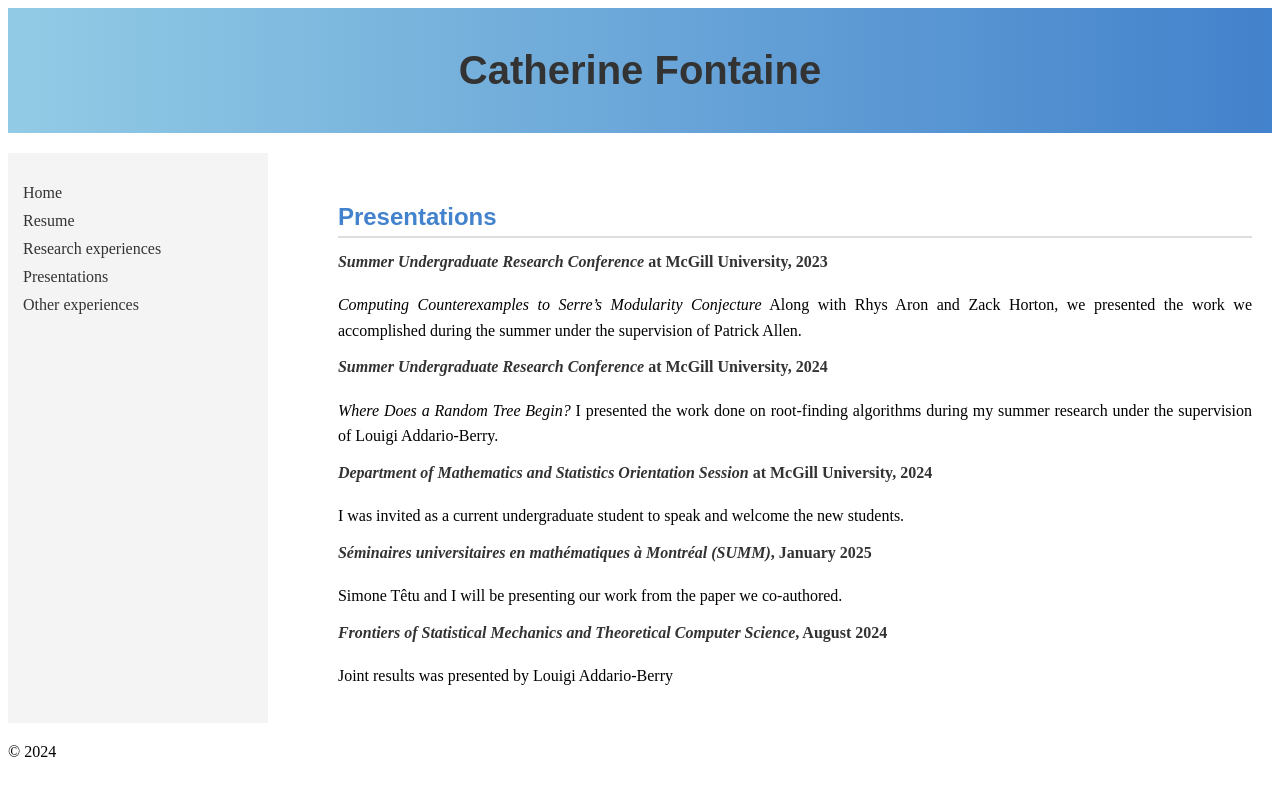
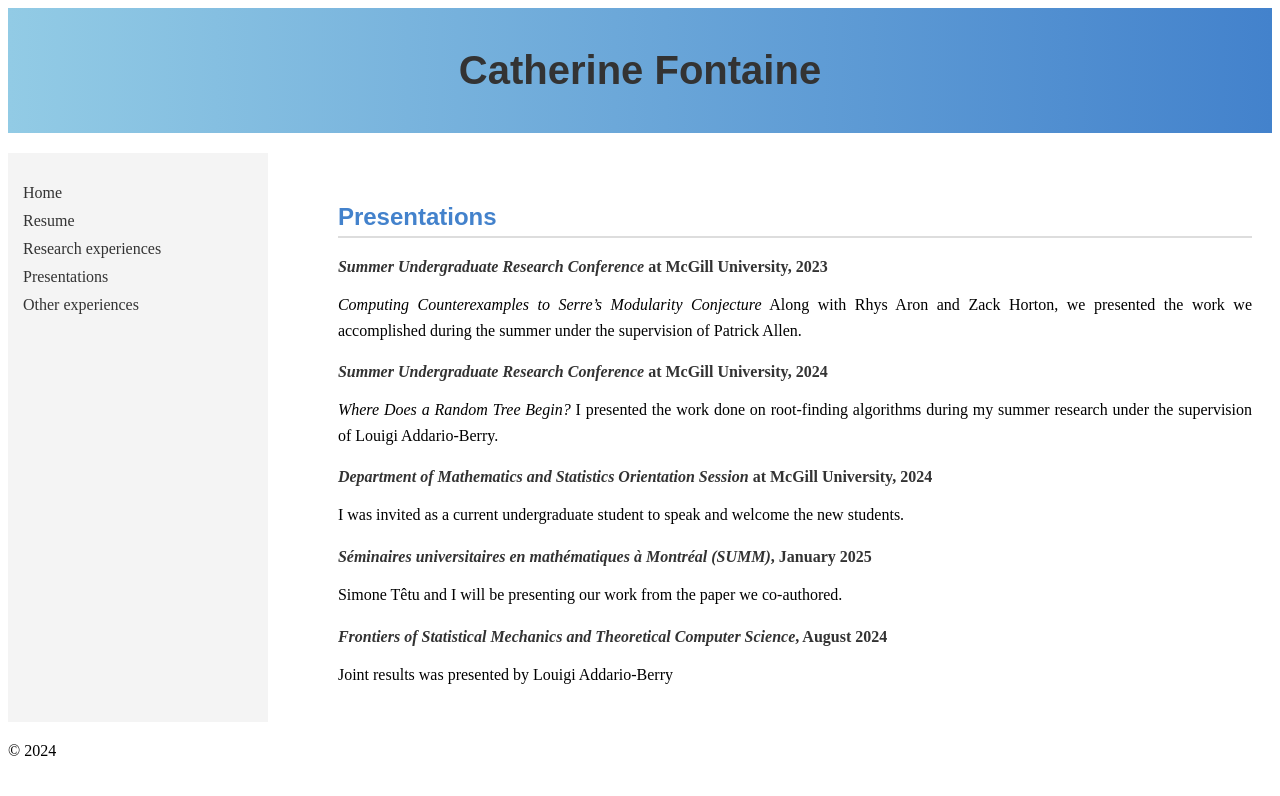
Before and after one commit to CatherineFontaine/CatherineFontaine.github.io, a Jekyll site: the page built from presentations.md, in a window 1280 px wide. Shown: the top 796 px of the page. Built offline with Jekyll 4.4.1, drawn with Linux system fonts in a browser that asks for light colours.

Commit message:
Update style.css

```diff
--- a/assets/css/style.css
+++ b/assets/css/style.css
@@ -96,7 +96,8 @@ h4, h5, h6 {
     font-size: 1em;
     color: #333;
     font-weight: bold;
-    margin-top: 10px;
+    margin-top: 20px;
+    margin-bottom: 3px;
 }
 
 header {
```
